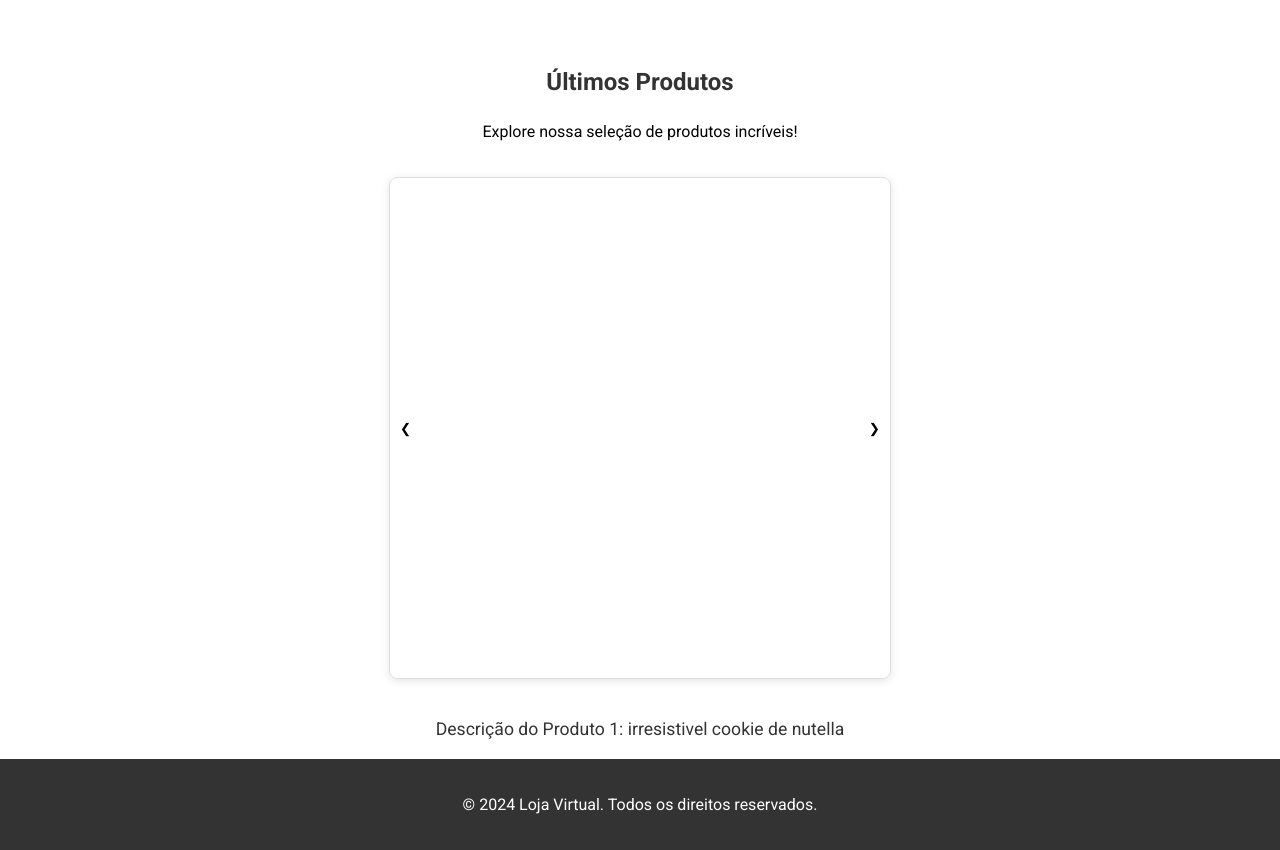
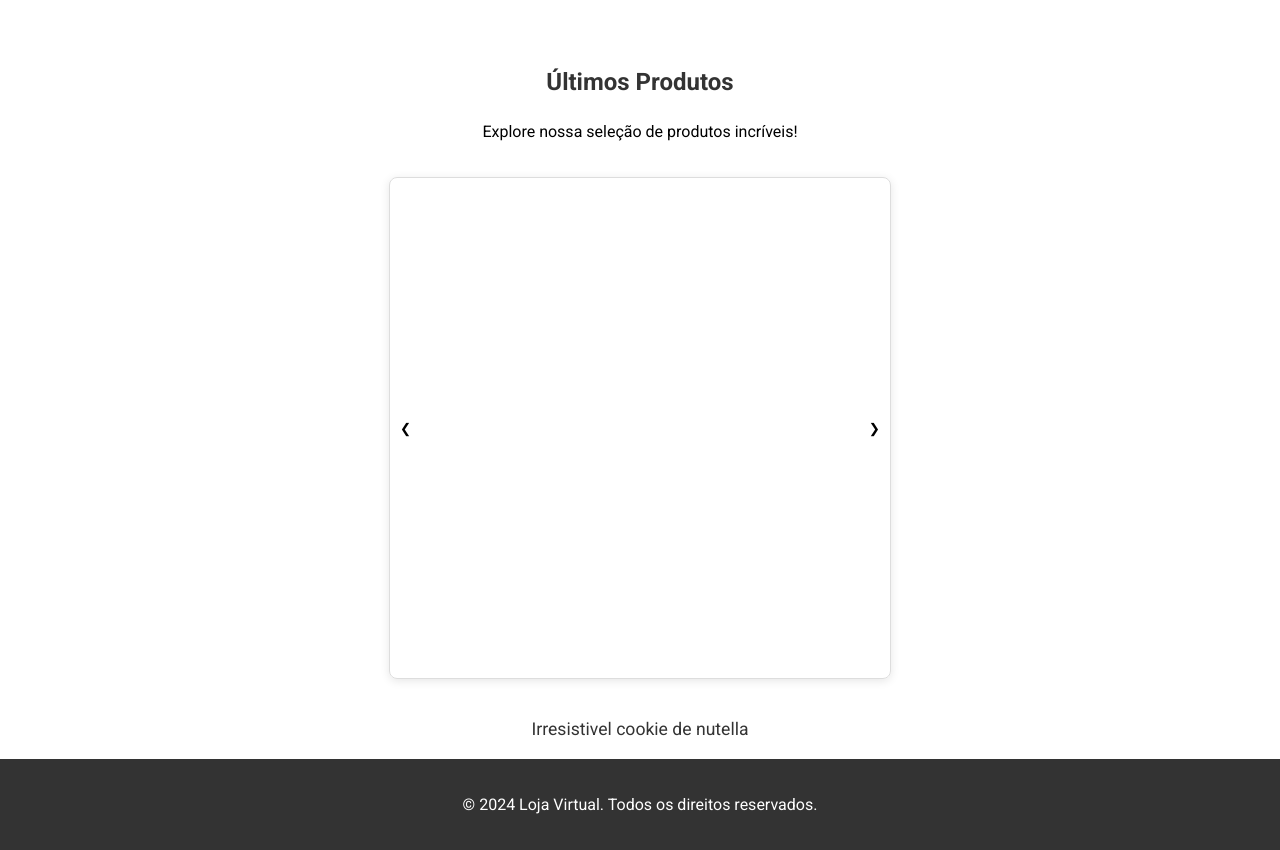
Before and after one commit to malumoraes2024/site-cookie, a plain HTML site: page index.html in a window 1280 px wide. Shown: the part 139-989 px from the top of the page. Drawn offline with Linux system fonts and the light colour scheme; files whose address does not match are found by name.

Commit message:
Update index.html

```diff
--- a/index.html
+++ b/index.html
@@ -87,9 +87,9 @@
     let currentIndex = 0;
     const images = document.querySelectorAll('.carousel-images img');
     const descriptions = [
-        "Descrição do Produto 1: irresistivel cookie de nutella",
-        "Descrição do Produto 2: cookie de redvelvet",
-        "Descrição do Produto 3: irresistivel cookie de MM's"
+        "Irresistivel cookie de nutella",
+        "Cookie de redvelvet",
+        "Irresistivel cookie de MM's"
     ];
 
     function showSlide(index) {
```
